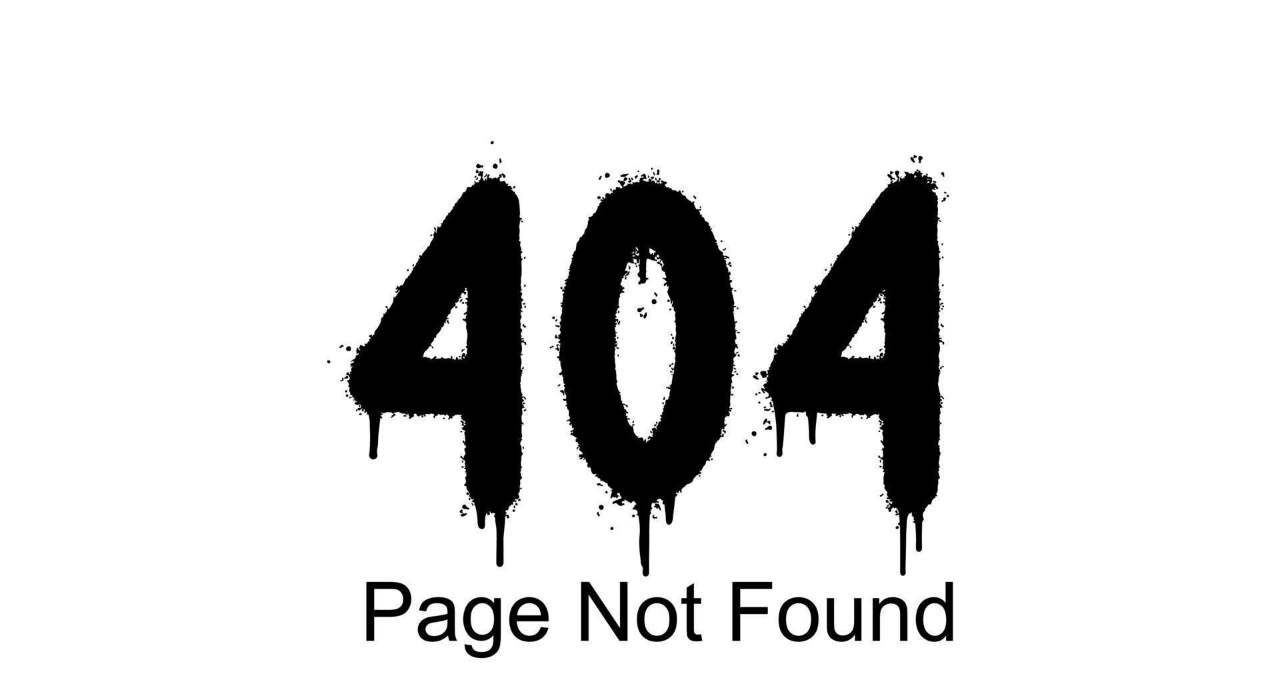
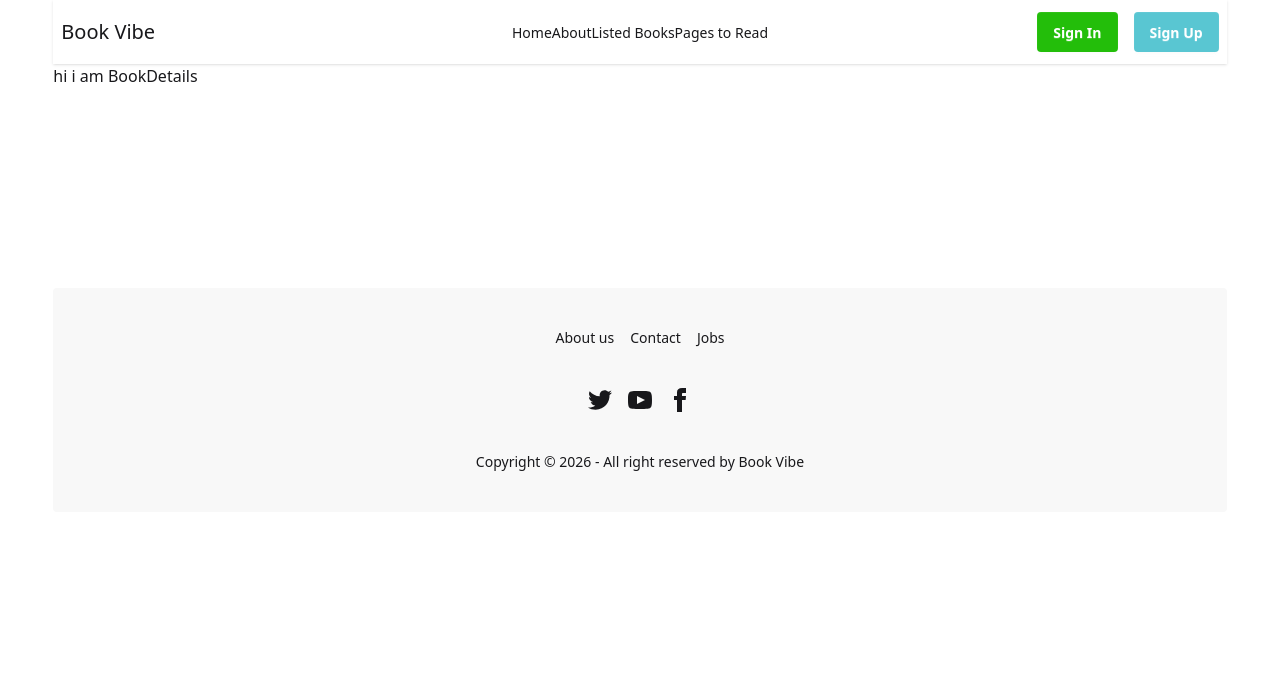
Before and after one commit to jonaedjoshim/boi-poka, a React (Vite) app: page /bookDetails/1 in a window 1280 px wide. Before the commit this address had no page. Shown: the top 700 px of the page. Built offline with nearby package versions, Linux system fonts and the light colour scheme.

Commit message:
eleventh commit

```diff
--- a/src/Routes/Routes.jsx
+++ b/src/Routes/Routes.jsx
@@ -3,6 +3,8 @@ import { createBrowserRouter } from "react-router";
 import Root from '../pages/Root/Root';
 import ErrorPage from '../pages/ErrorPage/ErrorPage';
 import Home from '../pages/Home/Home';
+import About from '../pages/About/About';
+import BookDetails from '../pages/BookDetails/BookDetails';
 
 export const router = createBrowserRouter([
     {
@@ -15,6 +17,14 @@ export const router = createBrowserRouter([
                 loader: () => fetch('booksData.json'),
                 path: "/",
                 Component: Home
+            },
+            {
+                path:"/about",
+                Component: About
+            },
+            {
+                path:"/bookDetails/:id",
+                Component: BookDetails
             }
         ]
     },
--- a/src/component/Header/Navbar.jsx
+++ b/src/component/Header/Navbar.jsx
@@ -1,9 +1,10 @@
 import React from 'react';
-
+import { Link } from 'react-router';
 const links = <>
-<li><a>Home</a></li>
-<li><a>Listed Books</a></li>
-<li><a>Pages to Read</a></li>
+<Link to='/'><li>Home</li></Link>
+<Link to='/about'><li>About</li></Link>
+<li>Listed Books</li>
+<li>Pages to Read</li>
 </>
 
 const Navbar = () => {
--- /dev/null
+++ b/src/pages/About/About.jsx
@@ -0,0 +1,11 @@
+import React from 'react';
+
+const About = () => {
+  return (
+    <div>
+      <h1>i am about</h1>
+    </div>
+  );
+};
+
+export default About;
--- a/src/pages/Book/Book.jsx
+++ b/src/pages/Book/Book.jsx
@@ -1,11 +1,13 @@
 import React from "react";
 import { FaStar } from "react-icons/fa";
+import { Link } from "react-router";
 
 const Book = ({ singleBook }) => {
   console.log(singleBook);
-  const { bookName, category, image, publisher, rating, tags } = singleBook;
+  const { bookName, category, image, publisher, rating, tags, bookId } = singleBook;
 
   return (
+    <Link to={`/bookDetails/${bookId}`}>
       <div className="p-6 m-6 border border-[#13131390] rounded-2xl shadow-lg">
         <div>
           <figure className="bg-[#F3F3F3] rounded-2xl px-18 py-16 mb-5">
@@ -15,7 +17,7 @@ const Book = ({ singleBook }) => {
         <div>
           <div className="border-b border-dashed mb-5 pb-5 text-left space-y-5">
             <div className="flex flex-wrap gap-3">
-            {tags.map((tag,index) => (
+              {tags.map((tag, index) => (
                 <div
                   key={index}
                   className="badge badge-soft badge-success text-[#23BE0A] px-4 py-3"
@@ -35,6 +37,7 @@ const Book = ({ singleBook }) => {
           </div>
         </div>
       </div>
+    </Link>
   );
 };
 
--- /dev/null
+++ b/src/pages/BookDetails/BookDetails.jsx
@@ -0,0 +1,11 @@
+import React from 'react';
+
+const BookDetails = () => {
+  return (
+    <div>
+      <h1>hi i am BookDetails</h1>
+    </div>
+  );
+};
+
+export default BookDetails;
```
Lines whose indentation alone changed are shown as unchanged.
